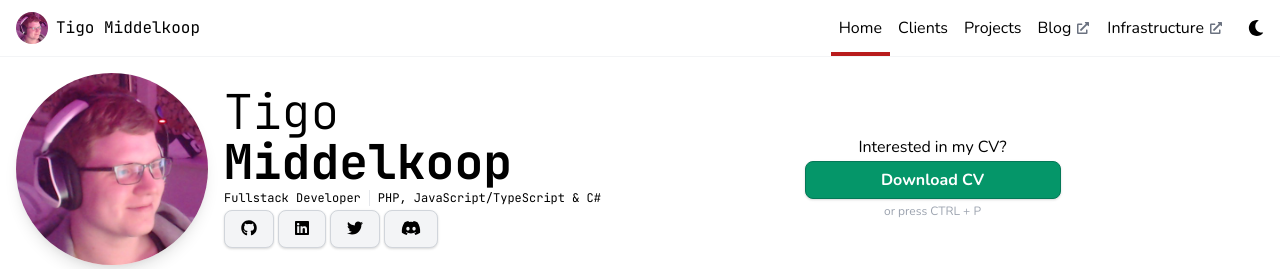
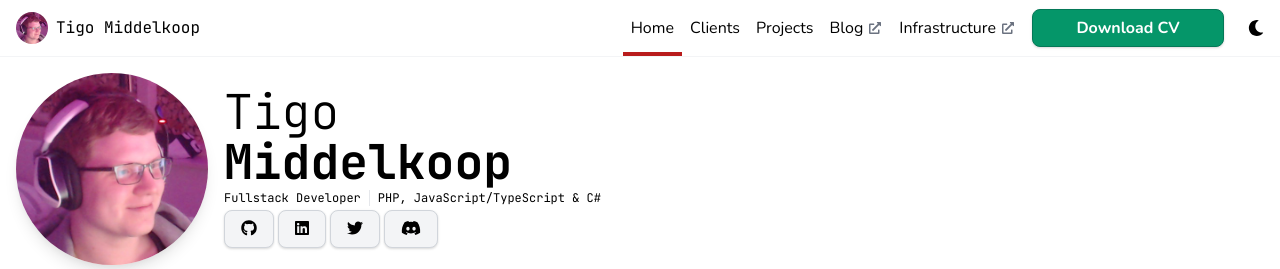
Before and after one commit to tigomiddelkoop/Portfolio, a Next.js app: page / in a window 1280 px wide. Shown: the top 269 px of the page. Built offline with nearby package versions, Linux system fonts and the light colour scheme.

Commit message:
Updates all over the board, styling included

```diff
--- a/kubernetes-prod.yml
+++ b/kubernetes-prod.yml
@@ -51,7 +51,6 @@ spec:
   tls:
     - hosts:
         - tigo.tech
-        - infra.tigo.tech
       secretName: echo-tls
   rules:
     - host: tigo.tech
--- a/src/components/footer.tsx
+++ b/src/components/footer.tsx
@@ -63,11 +63,11 @@ export default function Footer() {
             <div className={styles.categoryContainer}>
                 <div className={"mb-2"}>
                     <p className={styles.categoryTitle}>Kubernetes info</p>
-                    <div className={"flex items-center justify-center"}>
+                    <div className={"flex flex-col md:flex-row mb-1 md:mb-0 items-center justify-center"}>
                         <p className={"mr-1"}>Served from node: </p>
                         <Pill color={"info"} className={"jetbrains"}>{nodeName}</Pill>
                     </div>
-                    <div className={"flex items-center justify-center"}>
+                    <div className={"flex flex-col md:flex-row items-center justify-center"}>
                         <p className={"mr-1"}>Served from container: </p>
                         <Pill color={"info"} className={"jetbrains"}>{container}</Pill>
                     </div>
--- a/src/components/navbar.tsx
+++ b/src/components/navbar.tsx
@@ -1,12 +1,14 @@
 import Link from "next/link"
 import Image from "next/image"
 import styles from "./navbar.module.scss"
-import Pill from "./pill";
 import {useRouter} from 'next/router';
 
-import {useState} from "react";
+import {useEffect, useState} from "react";
 import {FontAwesomeIcon} from "@fortawesome/react-fontawesome";
 import {faBars, faExternalLinkAlt, faMoon, faSun, faUser} from "@fortawesome/free-solid-svg-icons/";
+import Button from "./button";
+import {DateTime} from "luxon";
+import React, {Fragment} from "react";
 
 // @TODO put more in the module.css file of this file to clean it up of css statements and easy manipulation without searching
 const darkHover = " dark:hover:bg-gray-700 dark:border-white"
@@ -14,17 +16,59 @@ const inactiveNav = styles.navItemInactive + darkHover;
 const activeNav = styles.navItemActive + darkHover;
 const navButton = styles.navButton + darkHover
 
+interface CVState {
+    progress: "success" | "info" | "danger";
+    message?: string;
+
+}
+
 export default function Navbar(props) {
-
 
     const router = useRouter();
     const [navBarOpen, setNavBarOpen] = useState(false);
+    const [cv, setCv] = useState<CVState>({progress: "success", message: "Download CV"})
+
     const path = router.pathname;
+
+    const handleKeypress = (event: KeyboardEvent) => {
+
+        if (!event.ctrlKey) {
+            if (event.code === "KeyG") {
+                router.push("/games");
+            }
+        }
+
+        if (event.ctrlKey && event.code === "KeyP") {
+            event.preventDefault();
+            generateCV();
+
+        }
+    }
+
+    const downloadCVBeforePrint = (event: Event) => {
+        event.preventDefault();
+        generateCV();
+    }
+
+
+    useEffect(() => {
+        window.addEventListener("keydown", handleKeypress)
+        return () => {
+            window.removeEventListener("keydown", handleKeypress)
+        }
+    }, [])
+
+    useEffect(() => {
+        window.addEventListener("beforeprint", downloadCVBeforePrint)
+        return () => {
+            window.removeEventListener("beforeprint", downloadCVBeforePrint)
+        }
+    }, [])
 
     return (
         <div className={styles.navbar + " dark:bg-gray-800 dark:text-white dark:border-gray-500"}>
 
-            <div className={"flex flex-1 border-b-1 border-gray-100 md:border-b-0"}>
+            <div className={"flex flex-1 border-b-1 border-gray-100 lg:border-b-0"}>
                 <Link href={"/"}>
                     <div className={"px-4 w-auto flex w-48 items-center border-gray-100 cursor-pointer"}>
                         <Image
@@ -45,10 +89,8 @@ export default function Navbar(props) {
                     </button>
                 </div>
             </div>
-
-            <div
-                className={!navBarOpen ? "hidden md:block" : "block"}>
-                <div className={"flex flex-col md:flex-row md:items-center border-red-700"}>
+            <div className={!navBarOpen ? "hidden lg:block" : "block"}>
+                <div className={"flex flex-col lg:flex-row lg:items-center border-red-700"}>
                     <Link href={"/"}>
                         <div className={path == "/" ? activeNav : inactiveNav}>
                             <p>Home</p>
@@ -78,14 +120,62 @@ export default function Navbar(props) {
                             </div>
                         </div>
                     </Link>
+                    <div>
+                        <div onClick={generateCV}>
+                            <Button className={"w-auto mx-2 my-2 lg:my-0 lg:w-48 text-center"} color={cv.progress}>
+                                <div className={"flex items-center justify-center"}>
+                                    {cv.progress == "info" ? <div
+                                        className={"mr-1.5 h-4 w-4 bg-blue-400 rounded-full animate-pulse items-center"}/> : ""}
+                                    <div>{cv.message}</div>
+
+                                </div>
+                            </Button>
+                        </div>
+                    </div>
                     <div className={"flex h-14"}>
                         <button onClick={props.changeTheme} className={navButton}>
-                            {props.theme == "light" ? <FontAwesomeIcon className={"h-4"} icon={faMoon}/> :
-                                <FontAwesomeIcon className={"h-4"} icon={faSun}/>}
+                            {props.theme == "light" ?
+                                <Fragment><FontAwesomeIcon className={"h-4"} icon={faMoon}/><span className={"ml-2 lg:hidden"}>Toggle Darkmode</span></Fragment> :
+                                <Fragment><FontAwesomeIcon className={"h-4"} icon={faSun}/><span className={"ml-2 lg:hidden"}>Toggle Lightmode</span></Fragment>}
                         </button>
                     </div>
                 </div>
             </div>
         </div>
     )
+
+    async function generateCV() {
+        setCv({progress: "info", message: "Downloading CV"})
+
+        const timeGenerated = DateTime.local().setZone("Europe/Amsterdam");
+        const filename = `TigoMiddelkoop (CV) [Generated at ${timeGenerated.toLocaleString(DateTime.DATE_SHORT)}].pdf`
+
+        fetch("/api/generatecv").then(response => {
+
+            if (response.status == 502) {
+                setCv({progress: "danger", message: "Downloading CV failed"})
+                return
+            }
+            response.blob().then(pdfBlob => {
+
+                let pdf = new File([pdfBlob], filename)
+                const objUrl = window.URL.createObjectURL(pdf);
+
+                let link = document.createElement("a")
+                link.href = objUrl;
+                link.download = filename;
+                link.click();
+                setCv({progress: "success", message: "CV Downloaded"});
+
+
+                setTimeout(() => setCv({progress: "success", message: "Download CV"}), 5000);
+                setTimeout(() => {
+                    window.URL.revokeObjectURL(objUrl);
+                }, 250);
+            })
+        }).catch(err => {
+            console.error(err);
+            setCv({progress: "danger", message: "Downloading CV failed"})
+        });
+    }
 }
--- /dev/null
+++ b/src/pages/api/getDeploymentsInfo.ts
@@ -0,0 +1,3 @@
+export default (req, res) => {
+
+}
--- a/src/pages/index.tsx
+++ b/src/pages/index.tsx
@@ -2,13 +2,9 @@ import Head from 'next/head';
 import Button from "../components/button";
 import Image from "next/image";
 import Skillscard from "../components/home/skillscard";
-import {useEffect, useState} from "react";
-import {DateTime} from "luxon";
 import {getData} from "./api/home";
-import {useRouter} from "next/router";
 import {FontAwesomeIcon} from "@fortawesome/react-fontawesome";
 import {faDiscord, faGithub, faLinkedin, faTwitter} from "@fortawesome/free-brands-svg-icons";
-import {faMobile, faMobileAlt, faPhone, faPhoneAlt, faPhoneSquare} from "@fortawesome/free-solid-svg-icons";
 
 interface CVState {
     progress: "success" | "info" | "danger";
@@ -17,46 +13,6 @@ interface CVState {
 }
 
 export default function Home({skills}) {
-
-    const [cv, setCv] = useState<CVState>({progress: "success", message: "Download CV"})
-    const router = useRouter();
-
-
-    const handleKeypress = (event: KeyboardEvent) => {
-
-        if (!event.ctrlKey) {
-            if (event.code === "KeyG") {
-                router.push("/games");
-            }
-        }
-
-        if (event.ctrlKey && event.code === "KeyP") {
-            event.preventDefault();
-            generateCV();
-
-        }
-    }
-
-    const downloadCVBeforePrint = (event: Event) => {
-        event.preventDefault();
-        generateCV();
-    }
-
-
-    useEffect(() => {
-        window.addEventListener("keydown", handleKeypress)
-        return () => {
-            window.removeEventListener("keydown", handleKeypress)
-        }
-    }, [])
-
-    useEffect(() => {
-        window.addEventListener("beforeprint", downloadCVBeforePrint)
-        return () => {
-            window.removeEventListener("beforeprint", downloadCVBeforePrint)
-        }
-    }, [])
-
 
     return (
         <div>
@@ -122,42 +78,13 @@ export default function Home({skills}) {
                                 </div>
                             </div>
                         </div>
-                        <div className={"flex flex-wrap flex-1 justify-center"}>
-                            <div className={"justify-center text-center"}>
-                                <p className={"mb-0.5"}>Interested in my CV?</p>
-                                <div onClick={generateCV}>
-                                    <Button className={"w-64 text-center"} color={cv.progress}>
-                                        <div className={"flex items-center justify-center"}>
-                                            {cv.progress == "info" ? <div
-                                                className={"mr-1.5 h-4 w-4 bg-blue-400 rounded-full animate-pulse items-center"}/> : ""}
-                                            <div>{cv.message}</div>
-
-                                        </div>
-                                    </Button>
-                                </div>
-                                <p className={"text-xs font-light text-gray-400 mt-1"}>or press CTRL + P</p>
-                            </div>
-
-                            {/*<div className={"justify-center text-center lg:ml-4"}>*/}
-                            {/*    <p className={"mb-0.5"}>Want to chat over phone?</p>*/}
-                            {/*    <div onClick={retrievePhone}>*/}
-                            {/*        <Button className={"text-center"} color={"info"}>*/}
-                            {/*            <div className={"flex items-center justify-center"}>*/}
-                            {/*                <div>Call me</div>*/}
-                            {/*            </div>*/}
-                            {/*        </Button>*/}
-                            {/*    </div>*/}
-                            {/*    <p className={"text-xs font-light text-gray-400 mt-1"}>If I miss the call<br />you'll be called back on a different number</p>*/}
-                            {/*</div>*/}
-
-                        </div>
                     </div>
                     <div>
                         <div className={"text-center mb-4"}>
                             <h1 className={"text-4xl font-semibold"}>Tools and languages</h1>
                             <h5 className={"text-1xl text-xs"}>Tools I can use (and those I use regularly)</h5>
                         </div>
-                        <div className={"flex flex-wrap lg:flex-row justify-center mb-4 2xl:mx-72"}>
+                        <div className={"flex flex-wrap lg:flex-row justify-center mb-4 xl:mx-6 2xl:mx-24 3xl:mx-48"}>
 
                             {skills.map(card => <Skillscard key={card.name} name={card.name} subname={card.subname}
                                                             image={card.image}
@@ -169,48 +96,6 @@ export default function Home({skills}) {
             </div>
         </div>
     )
-
-    async function retrievePhone() {
-
-        await router.push("tel://+31 6 14812131")
-
-    }
-
-    async function generateCV() {
-        setCv({progress: "info", message: "Downloading CV"})
-
-        const timeGenerated = DateTime.local().setZone("Europe/Amsterdam");
-        const filename = `TigoMiddelkoop (CV) [Generated at ${timeGenerated.toLocaleString(DateTime.DATE_SHORT)}].pdf`
-
-        fetch("/api/generatecv").then(response => {
-
-            if (response.status == 502) {
-                setCv({progress: "danger", message: "Downloading CV failed"})
-                return
-            }
-            response.blob().then(pdfBlob => {
-
-                let pdf = new File([pdfBlob], filename)
-                const objUrl = window.URL.createObjectURL(pdf);
-
-                let link = document.createElement("a")
-                link.href = objUrl;
-                link.download = filename;
-                link.click();
-                setCv({progress: "success", message: "Downloaded"});
-
-
-                setTimeout(() => setCv({progress: "success", message: "Download CV"}), 5000);
-                setTimeout(() => {
-                    window.URL.revokeObjectURL(objUrl);
-                }, 250);
-            })
-        }).catch(err => {
-            console.error(err);
-            setCv({progress: "danger", message: "Downloading CV failed"})
-        });
-    }
-
 }
 
 export async function getStaticProps() {
--- a/tailwind.config.js
+++ b/tailwind.config.js
@@ -2,7 +2,11 @@ module.exports = {
   purge: ['./src/components/**/*.{js,ts,jsx,tsx}', './src/pages/**/*.{js,ts,jsx,tsx}'],
   darkMode: "class", // or 'media' or 'class' // @TODO make a system that lets the user automagically switch or let them choose to toggle it themselves
   theme: {
-    extend: {},
+    extend: {
+      screens: {
+        "3xl": "1600px"
+      }
+    },
   },
   variants: {
     extend: {},
```
Also changed, not shown: src/components/navbar.module.scss (+4 -4 lines), src/pages/api/container.ts (+7 -7 lines), src/pages/api/node.ts (+7 -7 lines).
